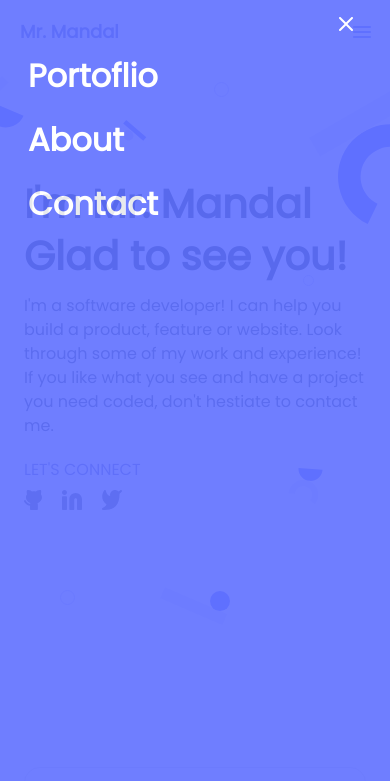
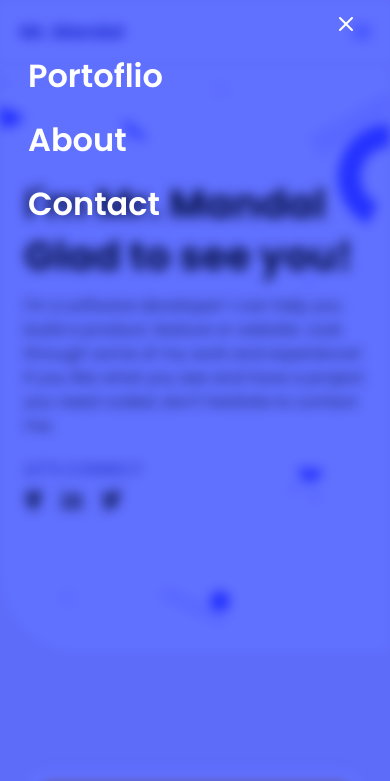
Before and after one commit to NayanKaran/Portfolio, a website: page index.html in a window 390 px wide. Both pictures are taken after a click on the element 362 px from the left and 32 px from the top of the page. Shown: the top 781 px of the page. Drawn offline with Linux system fonts and the light colour scheme.

Commit message:
Update HTML, CSS and JavaScript for the mobile menu

```diff
--- a/index.html
+++ b/index.html
@@ -4,24 +4,26 @@
     <meta charset="UTF-8" />
     <meta http-equiv="X-UA-Compatible" content="IE=edge" />
     <meta name="viewport" content="width=device-width, initial-scale=1.0" />
-    <link
-      href="https://fonts.googleapis.com/css?family=Poppins"
-      rel="stylesheet"
-    />
+    <link rel="preconnect" href="https://fonts.googleapis.com">
+    <link rel="preconnect" href="https://fonts.gstatic.com" crossorigin>
+    <link href="https://fonts.googleapis.com/css2?family=Poppins:ital,wght@0,100;0,200;0,300;0,400;0,500;0,600;0,700;0,800;0,900;1,100;1,200;1,300;1,400;1,500;1,600;1,700;1,800;1,900&display=swap" rel="stylesheet">
     <link rel="stylesheet" href="./reset.css" />
     <link rel="stylesheet" href="./styles.css" />
     <title>Mr. Mandal's Portfolio</title>
   </head>
 
   <body>
-    <header>
-      <div id="logo">Mr. Mandal</div>
+    <div>
+      <div id="overlay-bg"></div>
       <div id="overlay">
         <img id="close-button" src="./images/icons/close-icon.svg" alt="close button">
         <a  class="menu-link" href="#projects">Portoflio</a>
         <a  class="menu-link" href="#about-myself">About</a>
         <a class="menu-link" href="#contact-form">Contact</a>
       </div>
+    </div>
+    <header id="header">
+      <div id="logo">Mr. Mandal</div>
       <nav id="nav">
         <a href="#projects">Portoflio</a>
         <a href="#about-myself">About</a>
--- a/scripts.js
+++ b/scripts.js
@@ -1,9 +1,17 @@
 function showTheMenu() {
   document.getElementById('overlay').style.display = 'flex';
+  document.getElementById('overlay-bg').style.display = 'block';
+  document.getElementById('header').style.filter = 'blur(6px)';
+  document.getElementById('profile').style.filter = 'blur(6px)';
+  document.getElementById('projects').style.filter = 'blur(6px)';
 }
 
 function hideTheMenu() {
   document.getElementById('overlay').style.display = 'none';
+  document.getElementById('overlay-bg').style.display = 'none';
+  document.getElementById('header').style.filter = 'blur(0px)';
+  document.getElementById('profile').style.filter = 'blur(0px)';
+  document.getElementById('projects').style.filter = 'blur(0px)';
 }
 
 const navElement = document.getElementById('nav');
--- a/styles.css
+++ b/styles.css
@@ -37,6 +37,20 @@ body {
 
 @media only screen and (max-width: 767px) {
   /* For mobile phones: */
+  #overlay-bg {
+    position: fixed;
+    display: none;
+    width: 100%;
+    height: 100%;
+    top: 0;
+    left: 0;
+    right: 0;
+    bottom: 0;
+    background-color: #6070ff;
+    z-index: 2;
+    mix-blend-mode: multiply;
+  }
+
   #overlay {
     position: fixed;
     display: none;
@@ -47,9 +61,7 @@ body {
     left: 0;
     right: 0;
     bottom: 0;
-    background-color: #6070ff;
-    z-index: 2;
-    opacity: 0.9;
+    z-index: 3;
   }
 
   #overlay > img {
@@ -480,6 +492,10 @@ body {
 
 @media not screen and (max-width: 767px) {
   /* For desktop: */
+  #overlay {
+    display: none;
+  }
+
   header {
     display: flex;
     justify-content: space-between;
```
